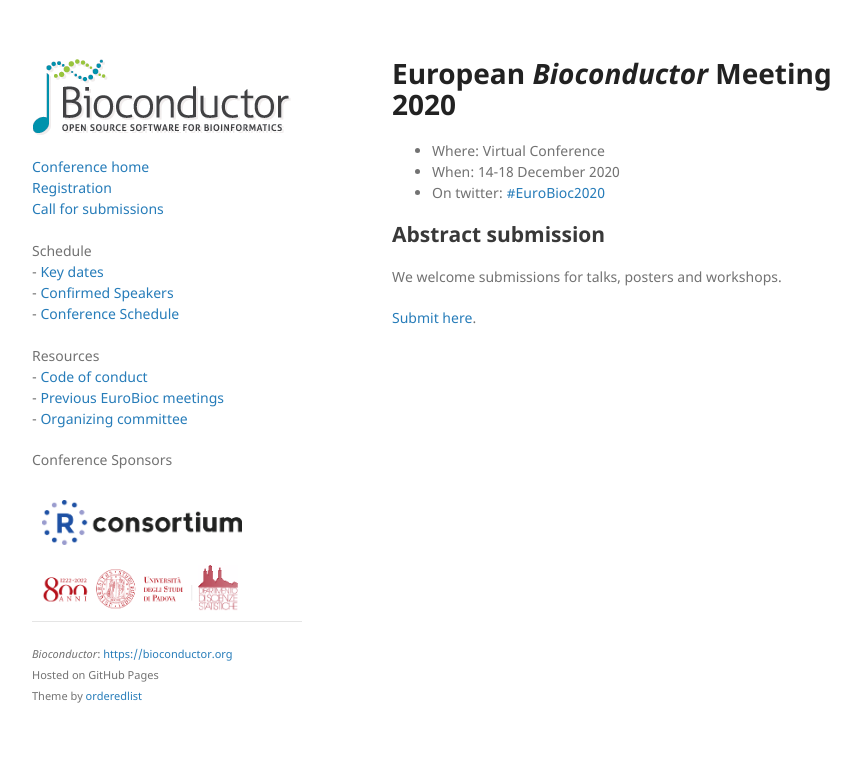
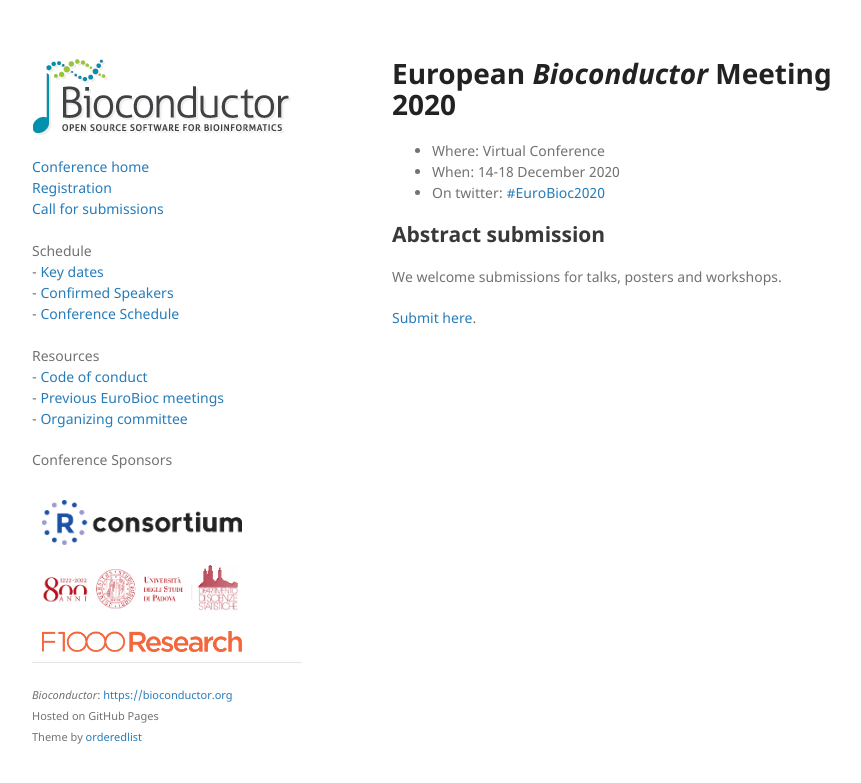
Before and after one commit to Bioconductor/EuroBioc2020, a Jekyll site: the page built from docs/abstracts.md, in a window 1280 px wide. Shown: the top 783 px of the page, without its empty margins (178-1039 px from the left). Built offline with Jekyll 4.4.1, drawn with Linux system fonts in a browser that asks for light colours.

Commit message:
Add F1000

```diff
--- a/docs/_includes/navigation.html
+++ b/docs/_includes/navigation.html
@@ -32,3 +32,10 @@
          style="padding: 10px 10px; vertical-align: middle"
      />
 </a>
+<a href="https://f1000research.com/">
+    <img src="./images/sponsors/Apricot.png"
+         alt="F1000 Research"
+         width="200"
+         style="padding: 10px 10px; vertical-align: middle"
+     />
+</a>
```
Also changed, not shown: docs/images/sponsors/Apricot.png (added).
